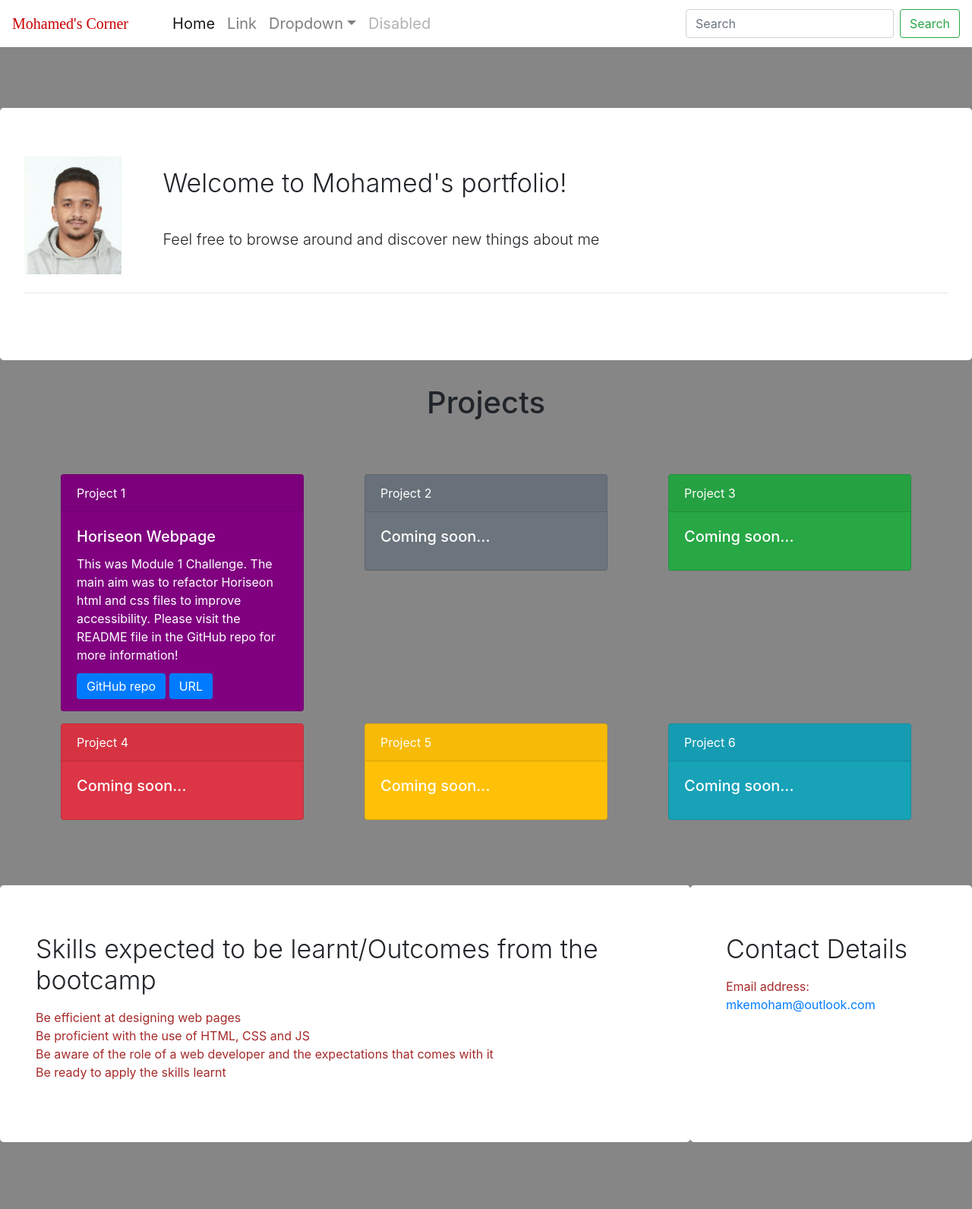
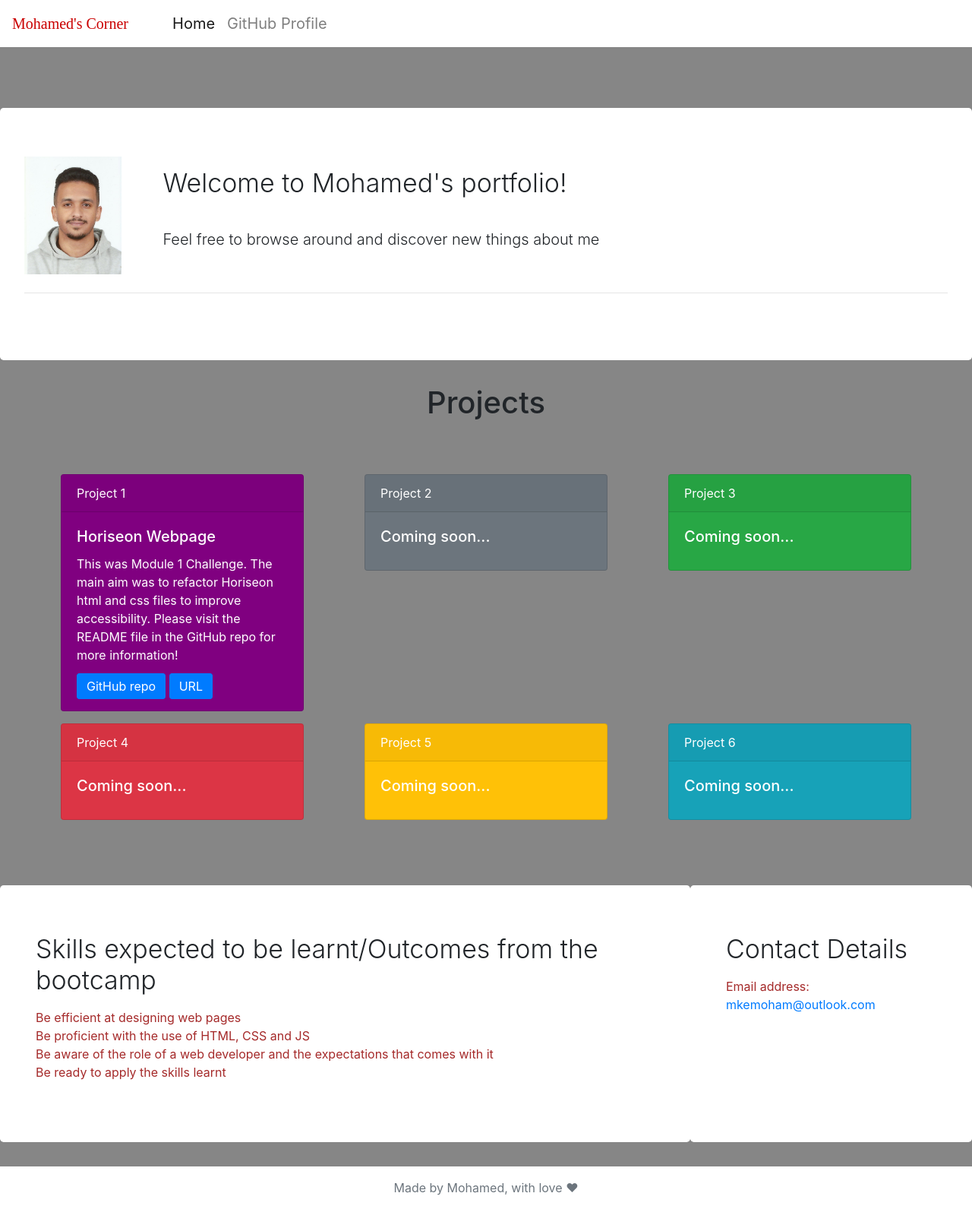
Before and after one commit to mkemoham/Bootstrap-Portfolio, a plain HTML site: page index.html in a window 1280 px wide. Shown: the whole page at 76% size. Before the commit the page ends 1535 px from the top, so only its background shows below. Drawn offline with nearby package versions, Linux system fonts and the light colour scheme; a web font is replaced by a local one.

Commit message:
Footer added

```diff
--- a/CSS/style.css
+++ b/CSS/style.css
@@ -1,6 +1,7 @@
 body {
     background-color: rgb(134, 134, 134);
 }
+
 .navbar-brand {
     color: rgb(202, 0, 0) !important;
     margin-right: 50px !important;
@@ -77,14 +78,14 @@ body {
     grid-template-areas:
         ' c1 c2 c3'
         'c4 c5 c6';
-    justify-content:space-evenly;
+    justify-content: space-evenly;
     margin-bottom: 70px;
     margin-top: 70px;
 }
 
 .card-link {
     color: white;
-    font-style:oblique;
+    font-style: oblique;
 }
 
 .btn {
@@ -92,7 +93,7 @@ body {
 }
 
 .list {
-    list-style:none;
+    list-style: none;
     padding-left: 0;
     color: brown;
 }
@@ -109,3 +110,15 @@ body {
 .display-4 {
     font-size: 34px;
 }
+
+a:hover {
+    background-color: rgb(128, 128, 128);
+}
+
+.footer {
+    background-color: white;
+}
+
+.footer-container {
+    text-align: center !important;
+}
--- a/index.html
+++ b/index.html
@@ -19,40 +19,15 @@
             aria-controls="navbarSupportedContent" aria-expanded="false" aria-label="Toggle navigation">
             <span class="navbar-toggler-icon"></span>
         </button>
-
         <div class="collapse navbar-collapse" id="navbarSupportedContent">
-
             <ul class="navbar-nav mr-auto">
                 <li class="nav-item active">
-                    <a class="nav-link" href="#">Home <span class="sr-only">(current)</span></a>
+                    <a class="nav-link" href="">Home <span class="sr-only">(current)</span></a>
                 </li>
-
                 <li class="nav-item">
-                    <a class="nav-link" href="#">Link</a>
-                </li>
-
-                <li class="nav-item dropdown">
-                    <a class="nav-link dropdown-toggle" href="#" role="button" data-toggle="dropdown"
-                        aria-expanded="false">Dropdown</a>
-                    <div class="dropdown-menu">
-                        <a class="dropdown-item" href="#">Action</a>
-                        <a class="dropdown-item" href="#">Another action</a>
-                        <div class="dropdown-divider"></div>
-                        <a class="dropdown-item" href="#">Something else here</a>
-                    </div>
-                </li>
-
-                <li class="nav-item">
-                    <a class="nav-link disabled">Disabled</a>
-
+                    <a class="nav-link" href="https://github.com/mkemoham">GitHub Profile</a>
                 </li>
             </ul>
-
-            <form class="form-inline my-2 my-lg-0">
-                <input class="form-control mr-sm-2" type="search" placeholder="Search" aria-label="Search">
-                <button class="btn btn-outline-success my-2 my-sm-0" type="submit">Search</button>
-            </form>
-
         </div>
     </nav>
     <section>
@@ -137,6 +112,12 @@
                 </p>
             </div>
     </section>
+
+    <footer class="footer mt-auto py-3">
+        <div class="footer-container">
+            <span class="text-muted">Made by Mohamed, with love &#10084;</span>
+        </div>
+    </footer>
 </body>
 
 </html>
```
Lines whose indentation alone changed are shown as unchanged.
